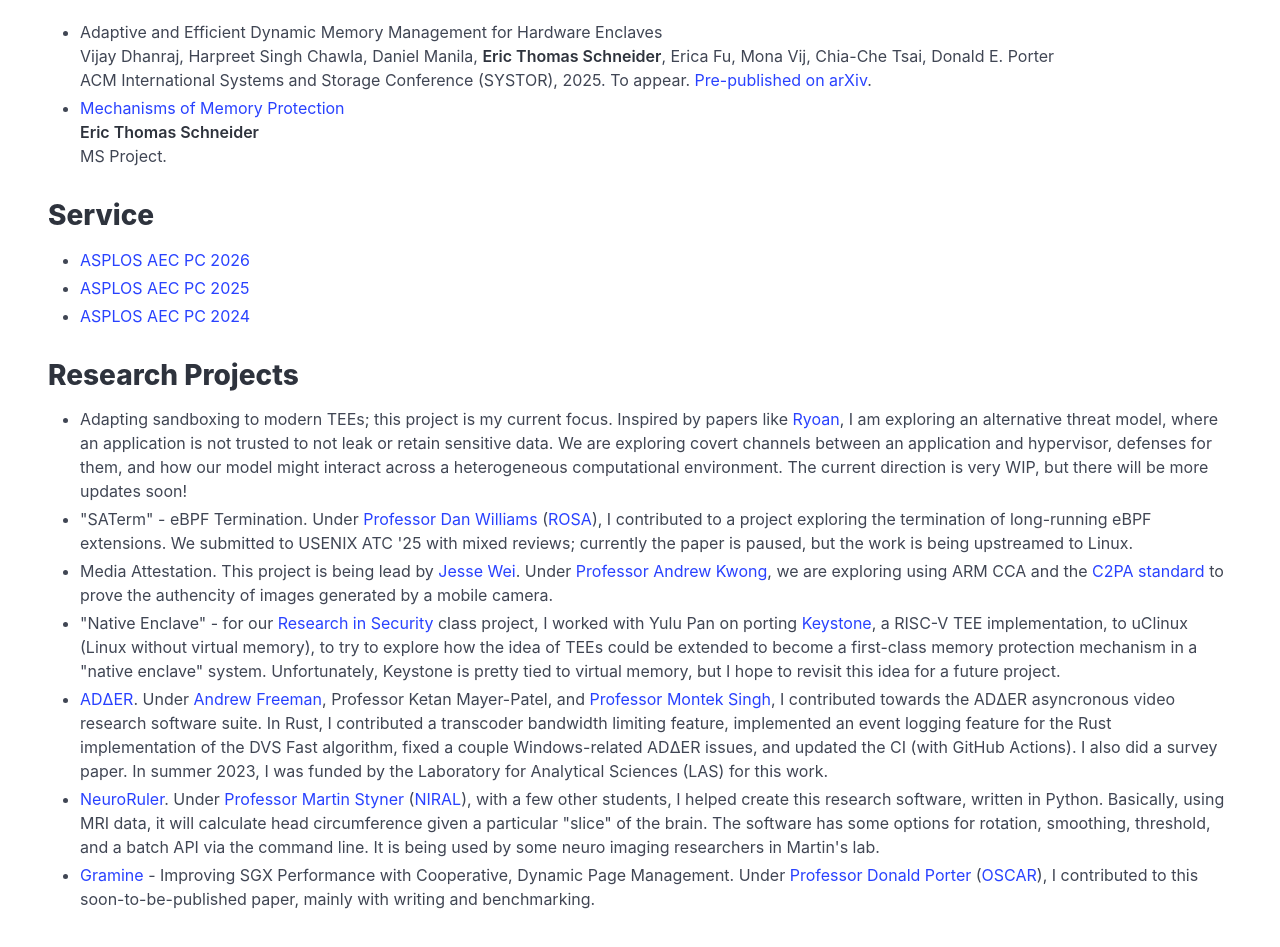
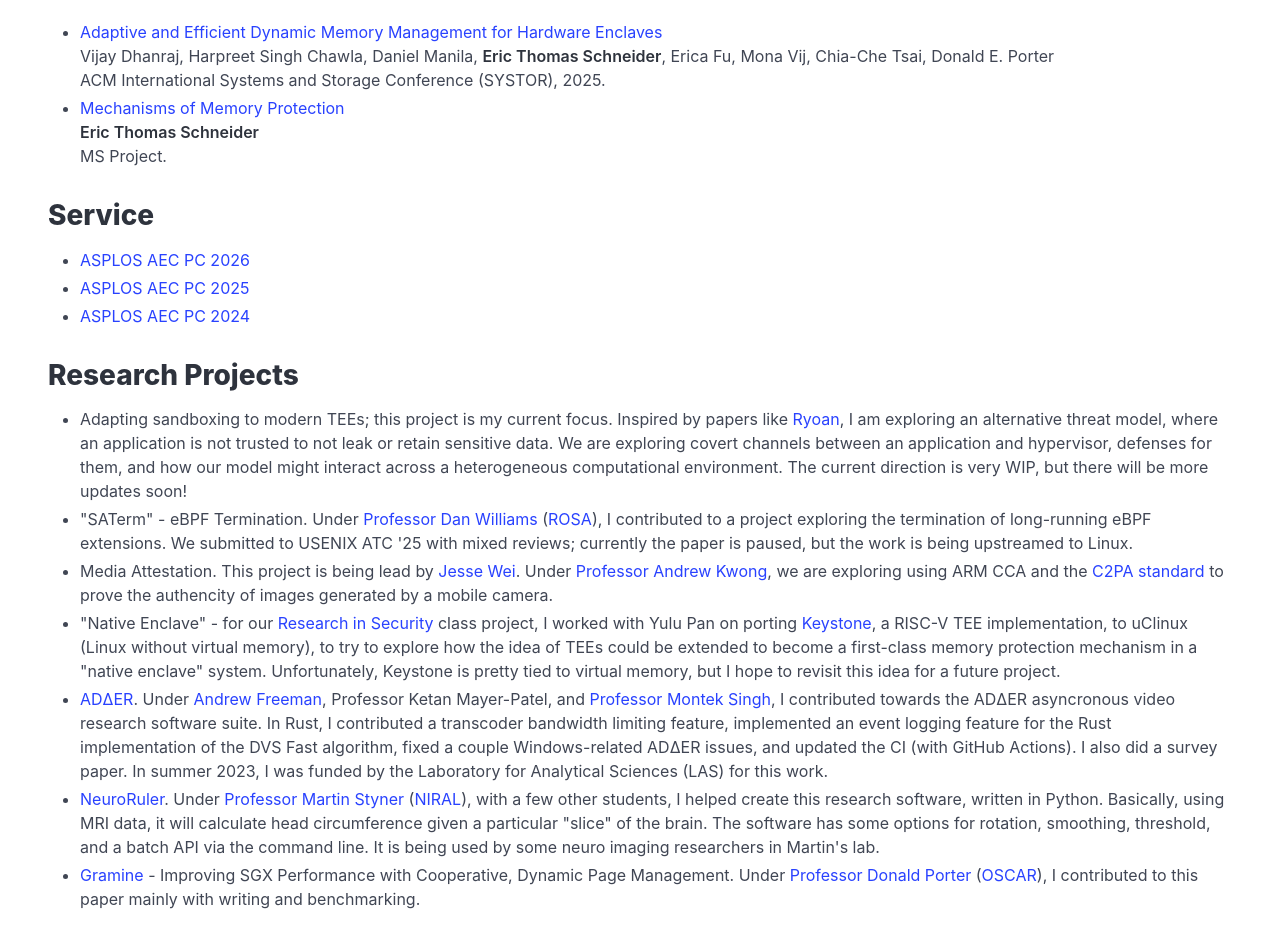
Before and after one commit to eric-unc/eric-unc.github.io, a Nuxt app: page /research in a window 1280 px wide. Shown: the part 339-1286 px from the top of the page. Built offline with nearby package versions, Linux system fonts and the light colour scheme.

Commit message:
update research

```diff
--- a/pages/research.vue
+++ b/pages/research.vue
@@ -15,11 +15,11 @@
         <p>I have done some research. My research interests are mainly in computer architecture, operating systems, and security. More specifically, I am currently most interested in trusted execution environments (TEEs), sandboxing and isolation, and heterogeneous computing.</p>
         <h2>Publications</h2>
         <ul>
-          <li>Adaptive and Efficient Dynamic Memory Management for Hardware Enclaves
+          <li><a href="https://dl.acm.org/doi/abs/10.1145/3757347.3759137">Adaptive and Efficient Dynamic Memory Management for Hardware Enclaves</a>
           <br>
           Vijay Dhanraj, Harpreet Singh Chawla, Daniel Manila, <strong>Eric Thomas Schneider</strong>, Erica Fu, Mona Vij, Chia-Che Tsai, Donald E. Porter
           <br>
-          ACM International Systems and Storage Conference (SYSTOR), 2025. To appear. <a href="https://arxiv.org/pdf/2504.16251">Pre-published on arXiv</a>.</li>
+          ACM International Systems and Storage Conference (SYSTOR), 2025.</li>
 
           <li><a href="/Mechanisms of Memory Protection.pdf">Mechanisms of Memory Protection</a>
           <br>
@@ -43,7 +43,7 @@
           <li>"Native Enclave" - for our <a href="https://andrewkwong.org/comp790-185.html">Research in Security</a> class project, I worked with Yulu Pan on porting <a href="https://github.com/keystone-enclave/keystone">Keystone</a>, a RISC-V TEE implementation, to uClinux (Linux without virtual memory), to try to explore how the idea of TEEs could be extended to become a first-class memory protection mechanism in a "native enclave" system. Unfortunately, Keystone is pretty tied to virtual memory, but I hope to revisit this idea for a future project.</li>
           <li><a href="https://github.com/ac-freeman/adder-codec-rs">ADΔER</a>. Under <a href="https://acfreeman.dev/">Andrew Freeman</a>, Professor Ketan Mayer-Patel, and <a href="https://www.cs.unc.edu/~montek/">Professor Montek Singh</a>, I contributed towards the ADΔER asyncronous video research software suite. In Rust, I contributed a transcoder bandwidth limiting feature, implemented an event logging feature for the Rust implementation of the DVS Fast algorithm, fixed a couple Windows-related ADΔER issues, and updated the CI (with GitHub Actions). I also did a survey paper. In summer 2023, I was funded by the Laboratory for Analytical Sciences (LAS) for this work.</li>
           <li><a href="https://github.com/NIRALUser/NeuroRuler">NeuroRuler</a>. Under <a href="https://www.cs.unc.edu/~styner/">Professor Martin Styner</a> (<a href="https://www.med.unc.edu/psych/research/niral/">NIRAL</a>), with a few other students, I helped create this research software, written in Python. Basically, using MRI data, it will calculate head circumference given a particular "slice" of the brain. The software has some options for rotation, smoothing, threshold, and a batch API via the command line. It is being used by some neuro imaging researchers in Martin's lab.</li>
-          <li><a href="https://github.com/gramineproject/gramine">Gramine</a> - Improving SGX Performance with Cooperative, Dynamic Page Management. Under <a href="https://www.cs.unc.edu/~porter/">Professor Donald Porter</a> (<a href="https://oscarlab.github.io/">OSCAR</a>), I contributed to this soon-to-be-published paper, mainly with writing and benchmarking.</li>
+          <li><a href="https://github.com/gramineproject/gramine">Gramine</a> - Improving SGX Performance with Cooperative, Dynamic Page Management. Under <a href="https://www.cs.unc.edu/~porter/">Professor Donald Porter</a> (<a href="https://oscarlab.github.io/">OSCAR</a>), I contributed to this paper mainly with writing and benchmarking.</li>
         </ul>
       </div>
     </section>
```
